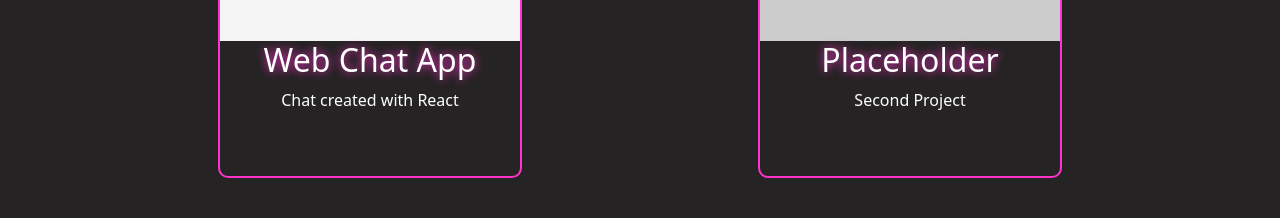
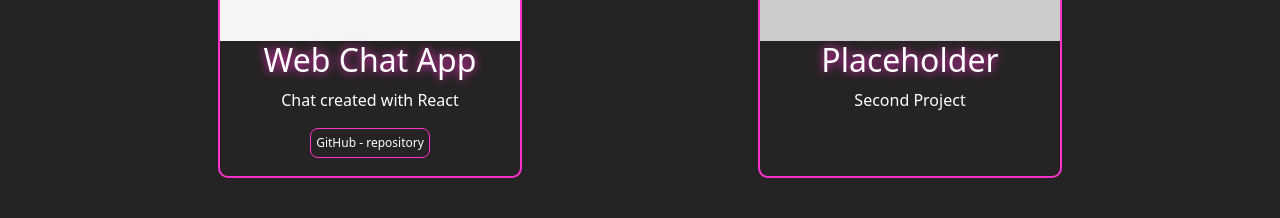
Before and after one commit to Marin303/react_portfolio_website, a React (Create React App) app: page / in a window 1280 px wide. Shown: the part 1940-2158 px from the top of the page. Built offline with nearby package versions, Linux system fonts and the light colour scheme.

Commit message:
github project link

```diff
--- a/src/App.css
+++ b/src/App.css
@@ -69,7 +69,8 @@ nav {
   margin-left: 12px;
 }
 
-.nameText h2, h2{
+.nameText h2,
+h2 {
   color: var(--primary-100);
   text-shadow: 0 0 10px var(--primary-100);
 
@@ -128,29 +129,34 @@ nav {
   /* background-color: black; */
 }
 
-.btn-content a{
+.btn-content a {
   display: block;
   border-radius: 0 10px 0;
   color: white;
   background-color: var(--primary-100);
   text-decoration: none;
 }
-.btn-content a:hover{
-  color:blue;
+
+.btn-content a:hover {
+  color: blue;
 }
-.btn-content a:active{
+
+.btn-content a:active {
   color: white;
   background-color: blue;
 }
-.btn-content ul{
+
+.btn-content ul {
   padding: 0;
   list-style: none;
 }
+
 .btn-content li {
   width: 100px;
   margin: 20px auto;
 }
-.btn-content i{
+
+.btn-content i {
   margin-right: 5px;
 }
 
@@ -299,6 +305,7 @@ nav {
   margin: 20px auto;
   display: inline-block;
 }
+
 .content {
   /* margin:20px 180px 0 180px; */
   padding: 80px;
@@ -425,3 +432,25 @@ fieldset>a {
   text-align: center;
   border-radius: 5px;
 }
+
+/* featured projects*/
+.link-project {
+  border: 1px solid var(--primary-100);
+  width: fit-content;
+  padding: 5px;
+  font-size: 12px;
+  margin: 0 auto 5px;
+}
+
+.link-project a {
+  text-decoration: none;
+  color: white;
+}
+
+.link-project:hover {
+  background-color: var(--primary-100);
+}
+
+.link-project:hover a {
+  color: black;
+}
--- a/src/Pages/FeaturedProjects.jsx
+++ b/src/Pages/FeaturedProjects.jsx
@@ -16,6 +16,15 @@ const FeaturedProjects = () => {
           />
           <h2 className="text-white">Web Chat App</h2>
           <p className="text-white">Chat created with React</p>
+          <div className="link-project rounded-3">
+            <a
+              href="https://github.com/Marin303/react_webchat_scaledrone"
+              target="_blank"
+              rel="noreferrer"
+            >
+              GitHub - repository
+            </a>
+          </div>
         </section>
         <section className="projects pb-5">
           <img
```
